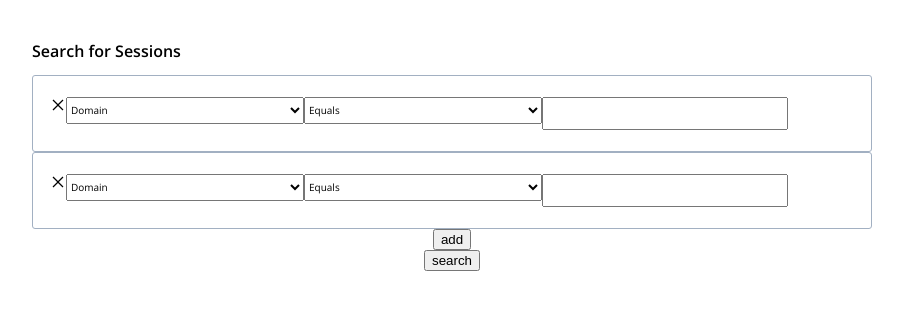
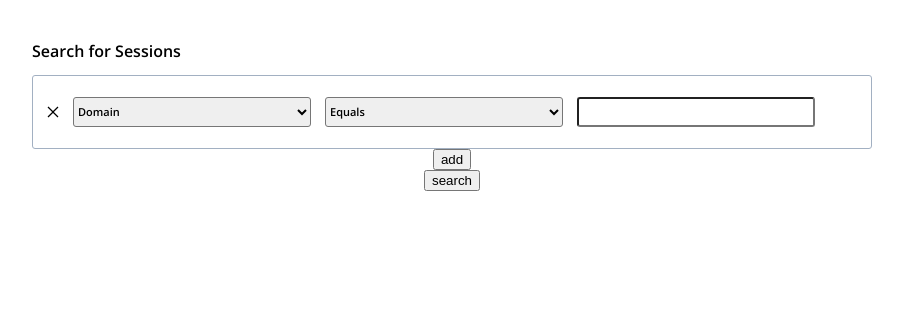
Before and after one commit to Andres9888/react_sql_query_generator, a React (Create React App) app: page / in a window 1280 px wide. Shown: the top 310 px of the page, without its empty margins (188-1091 px from the left). Built offline with nearby package versions, Linux system fonts and the light colour scheme.

Commit message:
work on design

```diff
--- a/src/App.css
+++ b/src/App.css
@@ -1,3 +1,5 @@
+*{box-sizing: border-box;}
+
 .App {
   text-align: center;
 }
--- a/src/App.tsx
+++ b/src/App.tsx
@@ -27,8 +27,6 @@ const App = observer(() => {
     return value.userInput;
   });
 
-  console.log(filtered.map(column => column));
-
   const onRemove = useCallback(
     rowIndex => {
       const newRows = [...rows];
@@ -49,19 +47,16 @@ const App = observer(() => {
   return (
     <Container>
       <Header>Search for Sessions</Header>
-      <OptionsRow key={0} rowIndex={0} onRemove={onRemove} />
       {rows}
       <button type="button" onClick={onClick}>
         add
       </button>
       <button type="button">search</button>
-      {filtered.map(column => {
-        return (
-          <h2
-            key={nanoid()}
-          >{`SELECT ${column[0]} FROM session WHERE ${column[0]} ${column[1].operatorsSelected} ${column[1].userInput}`}</h2>
-        );
-      })}
+      {filtered.map(column => (
+        <h2
+          key={nanoid()}
+        >{`SELECT ${column[0]} FROM session WHERE ${column[0]} ${column[1].operatorsSelected} ${column[1].userInput}`}</h2>
+      ))}
     </Container>
   );
 });
--- a/src/features/OptionsRow/components/NumberOperatorsOptions/index.tsx
+++ b/src/features/OptionsRow/components/NumberOperatorsOptions/index.tsx
@@ -22,10 +22,11 @@ export const NumberOperatorsOptions = ({ onOperatorChange, operatorsSelected }:
 };
 
 const Select = styled.select`
+  border-radius: 3px;
   display: flex;
   font-family: 'Open Sans', sans-serif;
-  font-size: 10px;
-  font-weight: 400;
-  height: 27px;
+  font-size: 11px;
+  font-weight: 600;
+  height: 30px;
   width: 238px;
 `;
--- a/src/features/OptionsRow/components/StringOperatorsOptions/index.tsx
+++ b/src/features/OptionsRow/components/StringOperatorsOptions/index.tsx
@@ -22,10 +22,11 @@ export const StringOperatorsOptions = ({ operatorsSelected, onOperatorChange }:
 };
 
 const Select = styled.select`
+  border-radius: 3px;
   display: flex;
   font-family: 'Open Sans', sans-serif;
-  font-size: 10px;
-  font-weight: 400;
-  height: 27px;
+  font-size: 11px;
+  font-weight: 600;
+  height: 30px;
   width: 238px;
 `;
--- a/src/features/OptionsRow/index.tsx
+++ b/src/features/OptionsRow/index.tsx
@@ -70,16 +70,23 @@ export const OptionsRow = ({ rowIndex, onRemove }: Props) => {
   };
 
   function onSelectChange(e) {
+    Store.options[dropDown].isSelected = false;
     setdropdown(e.target.value);
     setdropdownType(Store.options[e.target.value].type);
+    Store.options[dropDown].isSelected = true;
   }
   return (
     <OptionsRowContainer>
-      <VscChromeClose onClick={() => onRemove(rowIndex)} />
-
+      <RemoveWrapper>
+        <RemoveIcon onClick={() => onRemove(rowIndex)} />
+      </RemoveWrapper>
       <Select id="options" name="options" value={dropDown} onChange={onSelectChange}>
         {Object.keys(Store.options).map(key =>
-          Store.options[key].isSelected ? null : (
+          Store.options[key].isSelected ? (
+            <option key={key} disabled value={key}>
+              {key}
+            </option>
+          ) : (
             <option key={key} value={key}>
               {key}
             </option>
@@ -92,32 +99,44 @@ export const OptionsRow = ({ rowIndex, onRemove }: Props) => {
   );
 };
 
+const RemoveWrapper = styled.div`
+  align-self: center;
+  display: flex;
+  width: 40px;
+`;
+
+const RemoveIcon = styled(VscChromeClose)`
+  margin: auto;
+`;
 const OptionsRowContainer = styled.div`
   border: 1px solid #a2b0c2;
   border-radius: 3px;
   box-sizing: border-box;
   display: flex;
   padding-bottom: 21px;
-  padding-left: 17px;
   padding-right: 17px;
   padding-top: 21px;
   width: 840px;
 `;
 
 const Select = styled.select`
+  border-radius: 3px;
   display: flex;
   font-family: 'Open Sans', sans-serif;
-  font-size: 10px;
-  font-weight: 400;
-  height: 27px;
+  font-size: 11px;
+  font-weight: 600;
+  height: 30px;
+  margin-right: 14px;
   width: 238px;
 `;
 
 const Input = styled.input.attrs((props: { isSmall: boolean }) => props)`
   display: flex;
-  height: 27px;
+  height: 30px;
   width: ${props => (props.isSmall ? `152px` : `238px`)};
   font-family: 'Open Sans', sans-serif;
-  font-size: 10px;
-  font-weight: 400;
+  font-size: 11px;
+  margin-left: 14px;
+  font-weight: 600;
+  border-radius: 3px;
 `;
--- a/src/stores/store.ts
+++ b/src/stores/store.ts
@@ -4,7 +4,7 @@ import { observable } from 'mobx';
 
 class Store {
   @observable options = {
-    Domain: { type: 'string', isSelected: false, operatorsSelected: '', userInput: null },
+    Domain: { type: 'string', isSelected: true, operatorsSelected: '', userInput: null },
     'User Email': {
       type: 'string',
       isSelected: false,
```
